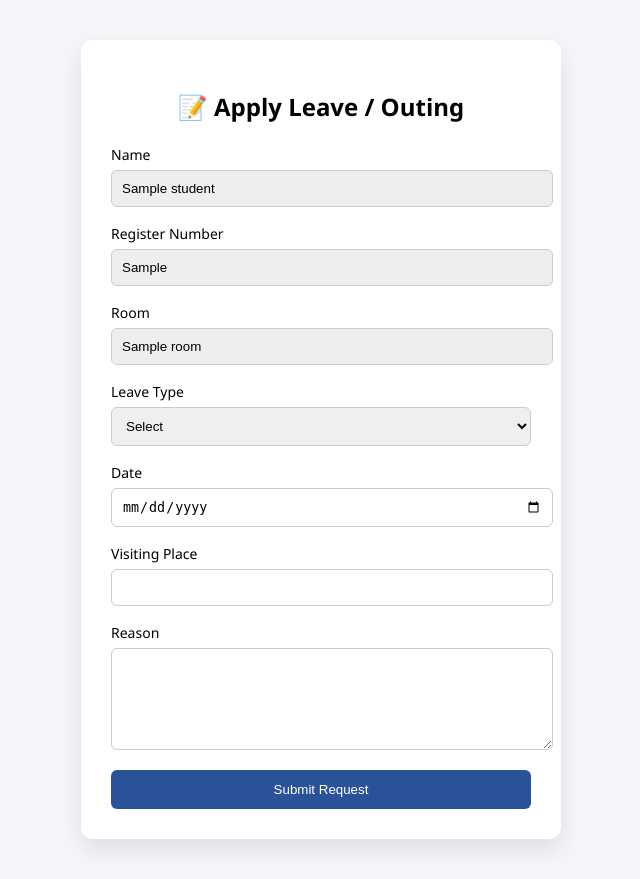
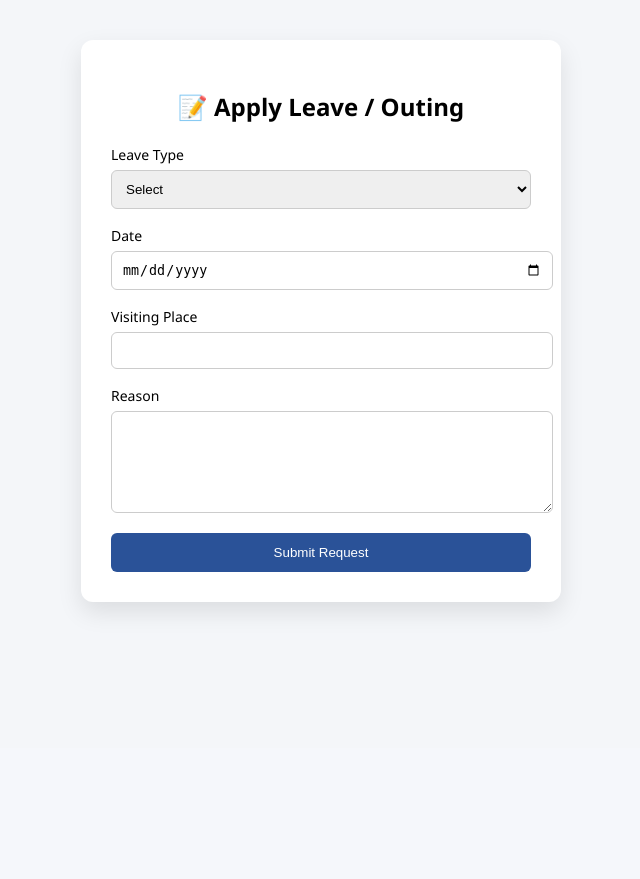
Before and after one commit to NIRMAL4610/hostel-leave-system, a Flask app: page / in a window 1280 px wide. Shown: the part 52-931 px from the top of the page, without its empty margins (319-959 px from the left). After the commit the page ends 666 px from the top, so only its background shows below. Run offline with Flask 3, Linux system fonts and the light colour scheme; the visitor is signed in with stand-in values (Sample User, id 1); a database or web service that is not in the repository returns one stand-in record (values such as "Sample title"); some libraries are stand-ins or nearby versions.

Commit message:
Update apply.html

```diff
--- a/templates/apply.html
+++ b/templates/apply.html
@@ -49,10 +49,6 @@
             margin-bottom: 15px;
             border-radius: 6px;
             border: 1px solid #ccc;
-        }
-
-        input[readonly] {
-            background: #eee;
         }
 
         textarea {
@@ -183,21 +179,6 @@
 
     <form id="leaveForm" onsubmit="handleSubmit(event)">
 
-        <!-- ✅ AUTO FILLED -->
-        <label>Name</label>
-        <input type="text" value="{{ student.Name }}" readonly>
-
-        <label>Register Number</label>
-        <input type="text" value="{{ student.RegNo }}" readonly>
-
-        <label>Room</label>
-        <input type="text" value="{{ student.Room }}" readonly>
-
-        <!-- (Optional: hidden fields if needed later) -->
-        <input type="hidden" name="regno" value="{{ student.RegNo }}">
-        <input type="hidden" name="name" value="{{ student.Name }}">
-        <input type="hidden" name="room" value="{{ student.Room }}">
-
         <label>Leave Type</label>
         <select name="leave_type" id="leave_type" onchange="toggleFields()" required>
             <option value="">Select</option>
```
